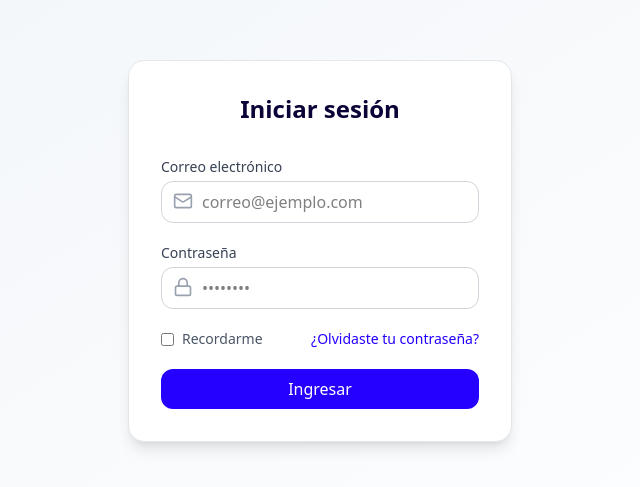
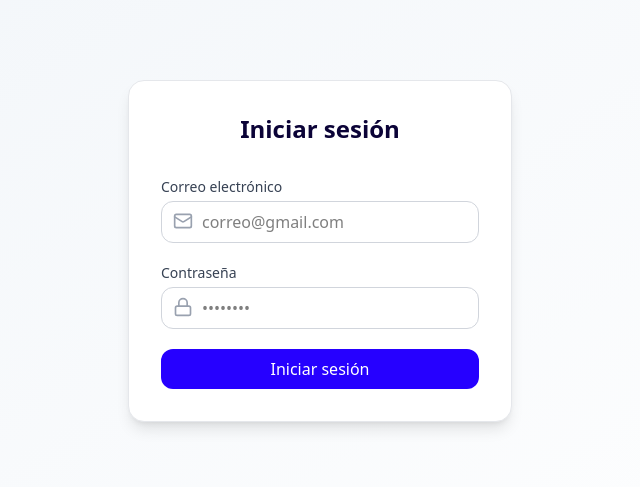
Before and after one commit to epf-21/web, a React (Vite) app in the folder frontend/: page /login in a window 1280 px wide. Shown: the part 149-636 px from the top of the page, without its empty margins (320-960 px from the left). Built offline with nearby package versions, Linux system fonts and the light colour scheme.

Commit message:
feat: login y register completos

```diff
--- a/frontend/package.json
+++ b/frontend/package.json
@@ -15,11 +15,13 @@
     "@tailwindcss/vite": "^4.1.4",
     "@tanstack/react-query": "^5.79.0",
     "axios": "^1.9.0",
+    "jwt-decode": "^4.0.0",
     "lucide-react": "^0.510.0",
     "react": "^19.0.0",
     "react-dom": "^19.0.0",
     "react-router-dom": "^7.5.1",
-    "tailwindcss": "^4.1.4"
+    "tailwindcss": "^4.1.4",
+    "zustand": "^5.0.5"
   },
   "devDependencies": {
     "@eslint/js": "^9.21.0",
--- /dev/null
+++ b/frontend/src/api/axios.js
@@ -0,0 +1,15 @@
+import axios from 'axios';
+
+const api = axios.create({
+  baseURL: 'http://localhost:3000/api',
+})
+
+api.interceptors.request.use((config) => {
+  const token = localStorage.getItem('token');
+  if (token) {
+    config.headers.Authorization = `Bearer ${token}`;
+  }
+  return config;
+})
+
+export default api;
--- /dev/null
+++ b/frontend/src/hooks/useAuth.js
@@ -0,0 +1,28 @@
+import { useMutation } from '@tanstack/react-query';
+import { register, login } from '../services/auth';
+import { useAuthStore } from '../stores/useAuthStore';
+import { useNavigate } from 'react-router-dom';
+
+export const useRegister = () => {
+  const loginStore = useAuthStore((state) => state.login);
+  const navigate = useNavigate();
+  return useMutation({
+    mutationFn: register,
+    onSuccess: (data) => {
+      loginStore(data.token);
+      navigate('/')
+    },
+  })
+}
+
+export const useLogin = () => {
+  const loginStore = useAuthStore((state) => state.login);
+  const navigate = useNavigate();
+  return useMutation({
+    mutationFn: login,
+    onSuccess: (data) => {
+      loginStore(data.token);
+      navigate('/')
+    },
+  })
+}
--- a/frontend/src/pages/auth/Login.jsx
+++ b/frontend/src/pages/auth/Login.jsx
@@ -1,12 +1,18 @@
-import { useNavigate } from 'react-router-dom';
+import { useState } from 'react';
 import { Mail, Lock } from 'lucide-react';
+import { useLogin } from '../../hooks/useAuth';
 
 export default function Login() {
-  const navigate = useNavigate();
+  const [form, setForm] = useState({ email: '', password: '' });
+  const { mutate, isPending, isError, error } = useLogin();
+
+  const handleChange = (e) => {
+    setForm({ ...form, [e.target.name]: e.target.value })
+  }
 
   const handleSubmit = (e) => {
     e.preventDefault();
-    navigate('/');
+    mutate(form)
   };
 
   return (
@@ -23,9 +29,12 @@ export default function Login() {
               <Mail className="absolute left-3 top-2.5 text-gray-400 w-5 h-5" />
               <input
                 type="email"
+                name="email"
+                value={form.email}
+                onChange={handleChange}
                 required
                 className="w-full pl-10 pr-4 py-2 border border-gray-300 rounded-xl focus:outline-none focus:ring-2 focus:ring-black-rock-950"
-                placeholder="correo@ejemplo.com"
+                placeholder="correo@gmail.com"
               />
             </div>
           </div>
@@ -36,26 +45,35 @@ export default function Login() {
               <Lock className="absolute left-3 top-2.5 text-gray-400 w-5 h-5" />
               <input
                 type="password"
+                name="password"
+                value={form.password}
+                onChange={handleChange}
                 required
                 className="w-full pl-10 pr-4 py-2 border border-gray-300 rounded-xl focus:outline-none focus:ring-2 focus:ring-black-rock-950"
                 placeholder="••••••••"
               />
             </div>
           </div>
+          {isError && (
+            <p className="text-sm text-red-500">
+              {error?.response?.data?.message || 'Error al iniciar sesión.'}
+            </p>
+          )}
 
-          <div className="flex items-center justify-between text-sm text-gray-600">
+          {/*<div className="flex items-center justify-between text-sm text-gray-600">
             <label className="flex items-center space-x-2">
               <input type="checkbox" className="form-checkbox text-blue-600" />
               <span>Recordarme</span>
             </label>
             <a href="#" className="text-black-rock-700 hover:underline">¿Olvidaste tu contraseña?</a>
-          </div>
+          </div>*/}
 
           <button
             type="submit"
+            disabled={isPending}
             className="w-full py-2 bg-black-rock-600 text-white rounded-xl hover:bg-black-rock-800 transition-all"
           >
-            Ingresar
+            {isPending ? 'Iniciando sesión...' : 'Iniciar sesión'}
           </button>
         </form>
       </div>
--- a/frontend/src/pages/auth/SignUp.jsx
+++ b/frontend/src/pages/auth/SignUp.jsx
@@ -1,12 +1,24 @@
-import { useNavigate } from 'react-router-dom';
+import { useState } from 'react';
+import { useRegister } from '../../hooks/useAuth';
 import { Mail, Lock, User, UserCog } from 'lucide-react';
 
 export default function SignUp() {
-  const navigate = useNavigate();
+  const [form, setForm] = useState({
+    name: '',
+    email: '',
+    password: '',
+    rol: '',
+  })
+
+  const { mutate, isPending, isError, error } = useRegister();
+
+  const handleChange = (e) => {
+    setForm({ ...form, [e.target.name]: e.target.value });
+  }
 
   const handleSubmit = (e) => {
     e.preventDefault();
-    navigate('/');
+    mutate(form);
   };
 
   return (
@@ -23,6 +35,9 @@ export default function SignUp() {
               <User className="absolute left-3 top-2.5 text-gray-400 w-5 h-5" />
               <input
                 type="text"
+                name="name"
+                value={form.name}
+                onChange={handleChange}
                 required
                 className="w-full pl-10 pr-4 py-2 border border-gray-300 rounded-xl focus:outline-none focus:ring-2 focus:ring-black-rock-950"
                 placeholder="Tu nombre"
@@ -36,9 +51,12 @@ export default function SignUp() {
               <Mail className="absolute left-3 top-2.5 text-gray-400 w-5 h-5" />
               <input
                 type="email"
+                name="email"
+                value={form.email}
+                onChange={handleChange}
                 required
                 className="w-full pl-10 pr-4 py-2 border border-gray-300 rounded-xl focus:outline-none focus:ring-2 focus:ring-black-rock-950"
-                placeholder="correo@ejemplo.com"
+                placeholder="correo@gmail.com"
               />
             </div>
           </div>
@@ -49,6 +67,9 @@ export default function SignUp() {
               <Lock className="absolute left-3 top-2.5 text-gray-400 w-5 h-5" />
               <input
                 type="password"
+                name="password"
+                value={form.password}
+                onChange={handleChange}
                 required
                 className="w-full pl-10 pr-4 py-2 border border-gray-300 rounded-xl focus:outline-none focus:ring-2 focus:ring-black-rock-950"
                 placeholder="••••••••"
@@ -61,22 +82,31 @@ export default function SignUp() {
             <div className="relative">
               <UserCog className="absolute left-3 top-2.5 text-gray-400 w-5 h-5" />
               <select
+                name="rol"
+                value={form.rol}
+                onChange={handleChange}
                 required
                 className="w-full pl-10 pr-4 py-2 border border-gray-300 rounded-xl bg-white focus:outline-none focus:ring-2 focus:ring-black-rock-950"
                 defaultValue=""
               >
                 <option value="" disabled>Selecciona un rol</option>
-                <option value="profesor">Profesor</option>
-                <option value="administrador">Administrador</option>
+                <option value="PROFESOR">Profesor</option>
+                <option value="ADMINISTRADOR">Administrador</option>
               </select>
             </div>
           </div>
+
+          {isError && (
+            <p className="text-sm text-red-500">
+              {error?.response?.data?.message || 'Error al registrarse'}
+            </p>
+          )}
 
           <button
             type="submit"
             className="w-full py-2 bg-blue-600 text-white rounded-xl hover:bg-blue-700 transition-all"
           >
-            Registrarse
+            {isPending ? 'Registrando...' : 'Registrarse'}
           </button>
         </form>
       </div>
--- /dev/null
+++ b/frontend/src/services/auth.js
@@ -0,0 +1,11 @@
+import api from "../api/axios";
+
+export const register = async (data) => {
+  const response = await api.post('/auth/register', data);
+  return response.data;
+}
+
+export const login = async (data) => {
+  const response = await api.post('/auth/login', data);
+  return response.data;
+}
--- /dev/null
+++ b/frontend/src/stores/useAuthStore.js
@@ -0,0 +1,27 @@
+import { create } from 'zustand';
+import { jwtDecode } from 'jwt-decode';
+
+export const useAuthStore = create((set) => ({
+  user: null,
+  token: localStorage.getItem('token'),
+
+  login: (token) => {
+    localStorage.setItem('token', token);
+    const decode = jwtDecode(token);
+    set({
+      token,
+      user: {
+        id: decode.id,
+        email: decode.email,
+        rol: decode.rol
+      }
+    })
+  },
+
+  logout: () => {
+    localStorage.removeItem('token');
+    set({ token: null, user: null });
+  },
+
+  setUser: (user) => set({ user })
+}))
```
Also changed, not shown: frontend/src/pages/home.jsx (+43 -12 lines), 1 other file (tests, documents, lock files or other folders).
